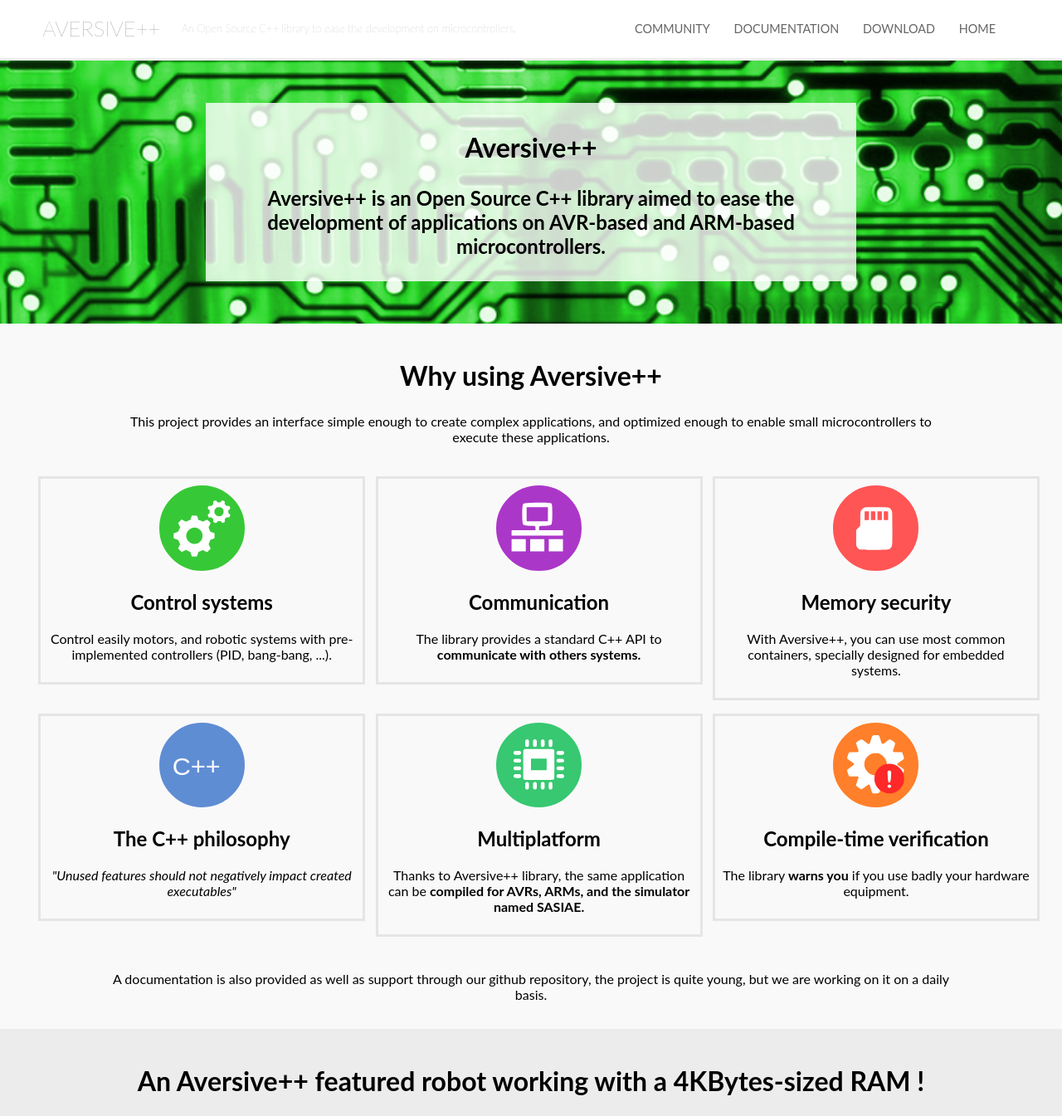
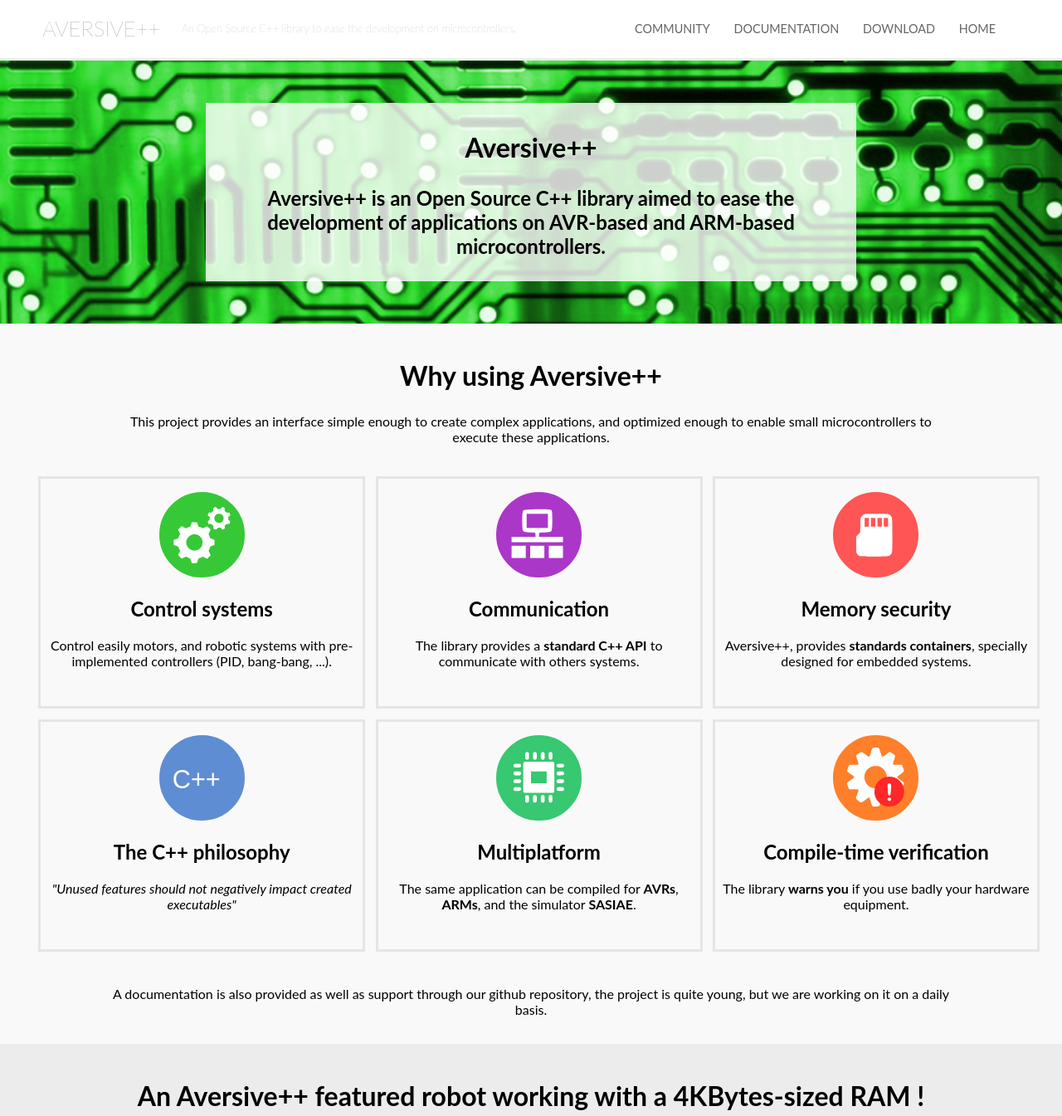
Before and after one commit to AversivePlusPlus/AversivePlusPlus.github.io, a Jekyll site: the page built from index.html, in a window 1280 px wide, cut to the strip 0-1345 px from the top of the page. Shown: the whole strip at 83% size. Built offline with Jekyll 4.4.1, drawn with Linux system fonts in a browser that asks for light colours.

Commit message:
Improved Home

```diff
--- a/css/style_home.css
+++ b/css/style_home.css
@@ -65,16 +65,14 @@ section#why ul {
     list-style-type: none;
 }
 
-section#why ul div {
-    display: inline-block;
-}
-
 section#why li {
     float: left;
     width: 30%;
     min-width: 300px;
     margin: 0.5%;
     padding: 0.5em;
+    padding-top: 1em;
+    min-height: 250px;
 
     border-color: #E5E5E5;
     border-style: solid;
--- a/index.html
+++ b/index.html
@@ -21,7 +21,6 @@ is_main: true
   </p>
 
   <ul>
-    <div>
     <li>
       <img src="/img/home_icons/cs.svg" />
       <h2>Control systems</h2>
@@ -31,19 +30,17 @@ is_main: true
     <li>
       <img src="/img/home_icons/comm.svg" />
       <h2>Communication</h2>
-      <p>The library provides a standard C++ API to <b>communicate with others systems.</b></p>
+      <p>The library provides a <b>standard C++ API</b> to communicate with others systems.</p>
     </li>
 
     <li>
       <img src="/img/home_icons/mem.svg" />
       <h2>Memory security</h2>
-      <p>With Aversive++, you can use most common containers, specially designed for embedded systems.</p>
+      <p>Aversive++, provides <b>standards containers</b>, specially designed for embedded systems.</p>
     </li>
-    </div>
 
-    <div>
-      <li class="box">
-	<img src="/img/home_icons/cpp.svg" />
+    <li class="box">
+      <img src="/img/home_icons/cpp.svg" />
       <h2>The C++ philosophy</h2>
       <p><i>"Unused features should not negatively impact created executables"</i></p>
     </li>
@@ -51,7 +48,7 @@ is_main: true
     <li class="box">
       <img src="/img/home_icons/embed.svg" />
       <h2>Multiplatform</h2>
-      <p>Thanks to Aversive++ library, the same application can be <b>compiled for AVRs, ARMs, and the simulator named SASIAE.</b></p>
+      <p>The same application can be compiled for <b>AVRs</b>, <b>ARMs</b>, and the simulator <b>SASIAE</b>.</p>
     </li>
 
     <li class="box">
@@ -59,7 +56,6 @@ is_main: true
       <h2>Compile-time verification</h2>
       <p>The library <b>warns you</b> if you use badly your hardware equipment.</p>
     </li>
-    </div>
   </ul>
 
   <p>
```
